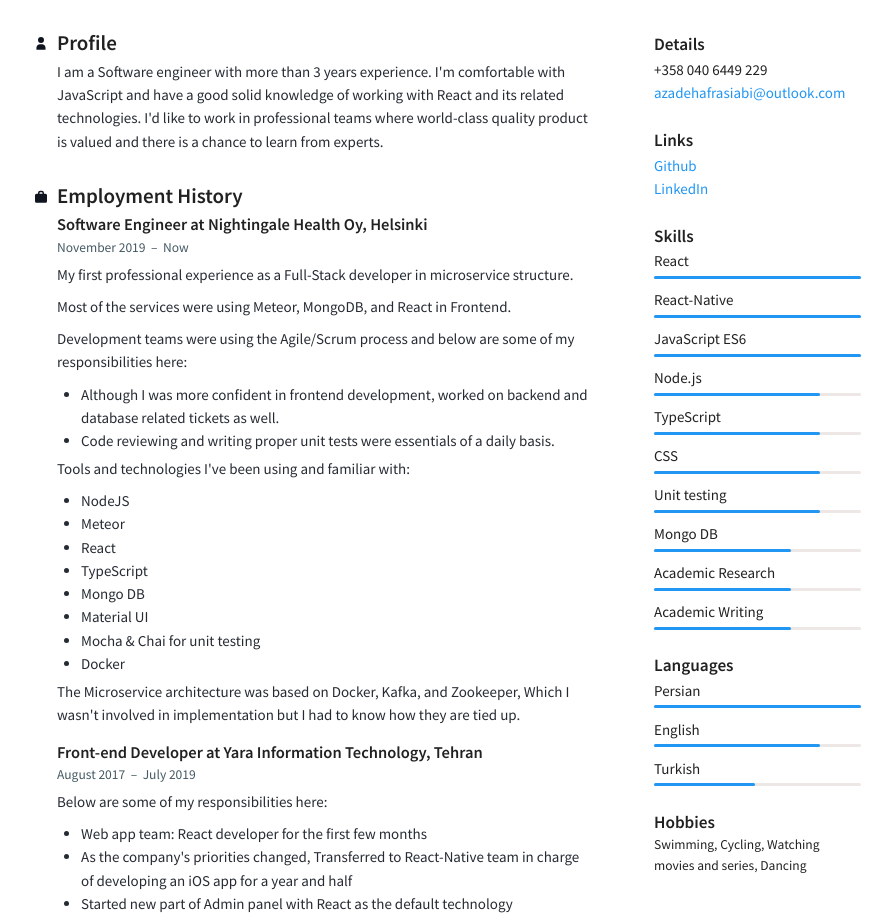
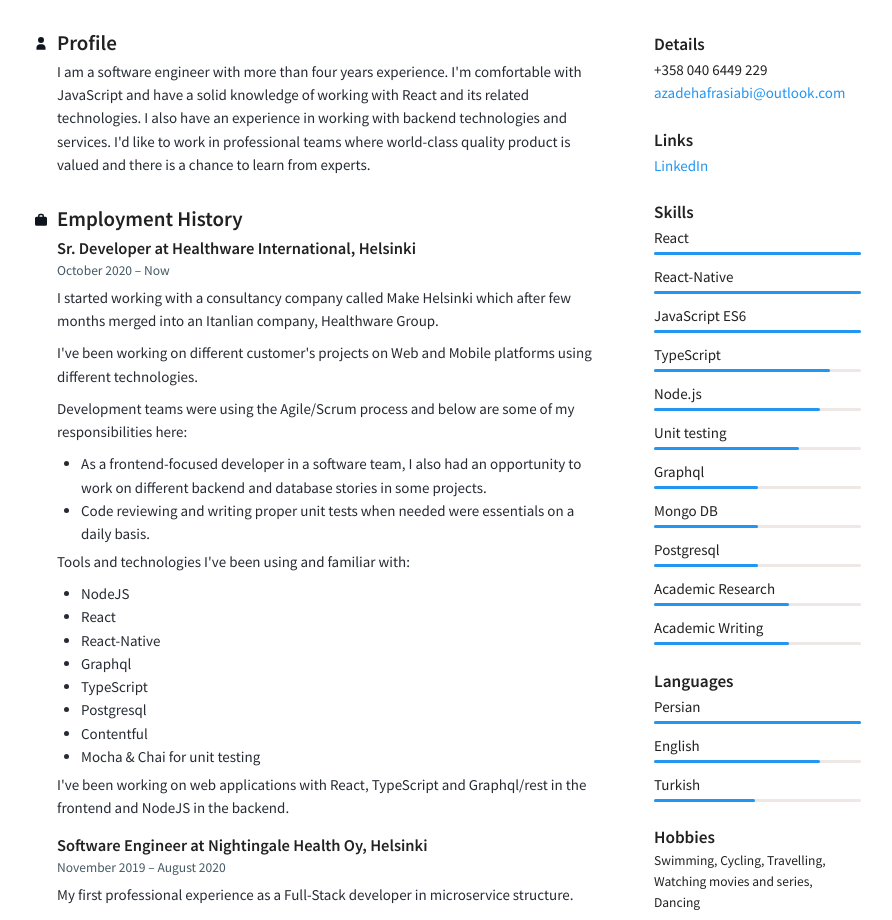
Before and after one commit to afrasiabi/afrasiabi.github.io, a website built with Parcel: page index.html in a window 1280 px wide. Shown: the part 125-1045 px from the top of the page, without its empty margins (30-922 px from the left). Built offline with nearby package versions, Linux system fonts and the light colour scheme.

Commit message:
Resume updated

```diff
--- a/docs/index.js
+++ b/docs/index.js
@@ -212,7 +212,7 @@ var parent = module.bundle.parent;
 if ((!parent || !parent.isParcelRequire) && typeof WebSocket !== 'undefined') {
   var hostname = "" || location.hostname;
   var protocol = location.protocol === 'https:' ? 'wss' : 'ws';
-  var ws = new WebSocket(protocol + '://' + hostname + ':' + "52586" + '/');
+  var ws = new WebSocket(protocol + '://' + hostname + ':' + "64321" + '/');
 
   ws.onmessage = function (event) {
     checkedAssets = {};
--- a/index.html
+++ b/index.html
@@ -26,7 +26,7 @@
                     ></div>
                     <div class="personal__info">
                         <div class="personal__name">Azadeh Afrasiabi</div>
-                        <div class="personal__position">JavaScript developer</div>
+                        <div class="personal__position">Software developer</div>
                         <div class="personal__position">Helsinki, Finland</div>
                     </div>
                 </div>
@@ -41,10 +41,7 @@
                         <div class="section__item">
                             <div class="section__item-text">
                                 <p>
-                                    I am a&nbsp;Software engineer with more than 3 years experience. I'm comfortable
-                                    with JavaScript and have a good solid knowledge of working with React and its
-                                    related technologies. I'd like to work in professional teams where world-class
-                                    quality product is valued and there is a chance to learn from experts.&nbsp;
+                                    I am a software engineer with more than four years experience. I'm comfortable with JavaScript and have a solid knowledge of working with React and its related technologies. I also have an experience in working with backend technologies and services. I'd like to work in professional teams where world-class quality product is valued and there is a chance to learn from experts.
                                 </p>
                             </div>
                         </div>
@@ -55,25 +52,55 @@
                             Employment History
                         </div>
                         <div class="section__item" style="page-break-inside: auto;">
+                            <div class="section__item-title">Sr. Developer at Healthware International, Helsinki</div>
+                            <div class="section__item-subtitle">October 2020 – Now</div>
+                            <div class="section__item-text">
+                                <p>
+                                    I started working with a consultancy company called Make Helsinki which after few months merged into an Itanlian company, Healthware Group.
+                                </p>
+                                <p>I've been working on different customer's projects on Web and Mobile platforms using different technologies.</p>
+                                <p>
+                                    Development teams were using the Agile/Scrum process and below are some of my
+                                    responsibilities here:
+                                </p>
+                                <ul>
+                                    <li>
+                                        As a frontend-focused developer in a software team, I also had an opportunity to work on different backend and database stories in some projects.
+                                    </li>
+                                    <li>
+                                        Code reviewing and writing proper unit tests when needed were essentials on a daily basis.
+                                    </li>
+                                </ul>
+
+                                <p>Tools and technologies I've been using and familiar with:</p>
+                                <ul>
+                                    <li>NodeJS</li>
+                                    <li>React</li>
+                                    <li>React-Native</li>
+                                    <li>Graphql</li>
+                                    <li>TypeScript</li>
+                                    <li>Postgresql</li>
+                                    <li>Contentful</li>
+                                    <li>Mocha &amp; Chai for unit testing</li>
+                                </ul>
+                                <p>
+                                    I've been working on web applications with React, TypeScript and Graphql/rest in the frontend and NodeJS in the backend.
+                                </p>
+                            </div>
+                        </div>
+                        <div class="section__item" style="page-break-inside: auto;">
                             <div class="section__item-title">Software Engineer at Nightingale Health Oy, Helsinki</div>
-                            <div class="section__item-subtitle">November 2019&nbsp;&nbsp;–&nbsp;&nbsp;Now</div>
+                            <div class="section__item-subtitle">November 2019 – August 2020</div>
                             <div class="section__item-text">
                                 <p>
                                     My first professional experience as a Full-Stack developer in microservice
                                     structure.
                                 </p>
                                 <p>Most of the services were using Meteor, MongoDB, and React in Frontend.</p>
-                                <p>
-                                    Development teams were using the Agile/Scrum process and below are some of my
-                                    responsibilities here:&nbsp;
-                                </p>
                                 <ul>
                                     <li>
                                         Although I was more confident in frontend development, worked on backend and
                                         database related tickets as well.
-                                    </li>
-                                    <li>
-                                        Code reviewing and writing proper unit tests were essentials of a daily basis.
                                     </li>
                                 </ul>
 
@@ -220,14 +247,14 @@
                     <div class="aside__section">
                         <div class="aside__title">Links</div>
                         <div class="aside__paragraph">
-                            <div class="aside__text">
+                            <!-- <div class="aside__text">
                                 <a
                                     class="aside__link setting--primary-text"
                                     href="https://github.com/afrasiabi"
                                     target="_blank"
                                     >Github</a
                                 >
-                            </div>
+                            </div> -->
                             <div class="aside__text">
                                 <a
                                     class="aside__link setting--primary-text"
@@ -260,19 +287,13 @@
                                 </div>
                             </div>
                             <div class="aside__paragraph aside__paragraph--sm">
-                                <div class="aside__text">Node.js</div>
+                                <div class="aside__text">TypeScript</div>
                                 <div class="progress">
-                                    <div class="progress__inner setting--primary-background" style="width: 80%;"></div>
+                                    <div class="progress__inner setting--primary-background" style="width: 85%;"></div>
                                 </div>
                             </div>
                             <div class="aside__paragraph aside__paragraph--sm">
-                                <div class="aside__text">TypeScript</div>
-                                <div class="progress">
-                                    <div class="progress__inner setting--primary-background" style="width: 80%;"></div>
-                                </div>
-                            </div>
-                            <div class="aside__paragraph aside__paragraph--sm">
-                                <div class="aside__text">CSS</div>
+                                <div class="aside__text">Node.js</div>
                                 <div class="progress">
                                     <div class="progress__inner setting--primary-background" style="width: 80%;"></div>
                                 </div>
@@ -280,25 +301,37 @@
                             <div class="aside__paragraph aside__paragraph--sm">
                                 <div class="aside__text">Unit testing</div>
                                 <div class="progress">
-                                    <div class="progress__inner setting--primary-background" style="width: 80%;"></div>
+                                    <div class="progress__inner setting--primary-background" style="width: 70%;"></div>
+                                </div>
+                            </div>
+                            <div class="aside__paragraph aside__paragraph--sm">
+                                <div class="aside__text">Graphql</div>
+                                <div class="progress">
+                                    <div class="progress__inner setting--primary-background" style="width: 50%;"></div>
                                 </div>
                             </div>
                             <div class="aside__paragraph aside__paragraph--sm">
                                 <div class="aside__text">Mongo DB</div>
                                 <div class="progress">
-                                    <div class="progress__inner setting--primary-background" style="width: 66%;"></div>
+                                    <div class="progress__inner setting--primary-background" style="width: 50%;"></div>
+                                </div>
+                            </div>
+                            <div class="aside__paragraph aside__paragraph--sm">
+                                <div class="aside__text">Postgresql</div>
+                                <div class="progress">
+                                    <div class="progress__inner setting--primary-background" style="width: 50%;"></div>
                                 </div>
                             </div>
                             <div class="aside__paragraph aside__paragraph--sm">
                                 <div class="aside__text">Academic Research</div>
                                 <div class="progress">
-                                    <div class="progress__inner setting--primary-background" style="width: 66%;"></div>
+                                    <div class="progress__inner setting--primary-background" style="width: 65%;"></div>
                                 </div>
                             </div>
                             <div class="aside__paragraph aside__paragraph--sm">
                                 <div class="aside__text">Academic Writing</div>
                                 <div class="progress">
-                                    <div class="progress__inner setting--primary-background" style="width: 66%;"></div>
+                                    <div class="progress__inner setting--primary-background" style="width: 65%;"></div>
                                 </div>
                             </div>
                         </div>
@@ -329,7 +362,7 @@
                     <div class="aside__section">
                         <div class="aside__title">Hobbies</div>
                         <div class="aside__content">
-                            <div class="aside__text">Swimming, Cycling, Watching movies and series, Dancing</div>
+                            <div class="aside__text">Swimming, Cycling, Travelling, Watching movies and series, Dancing</div>
                         </div>
                     </div>
                 </div>
```
Also changed, not shown: docs/index.html (+68 -30 lines), 3 other files.
